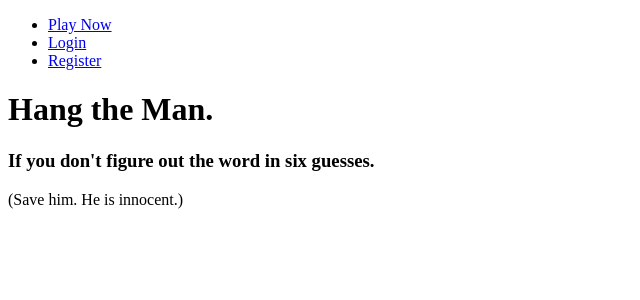
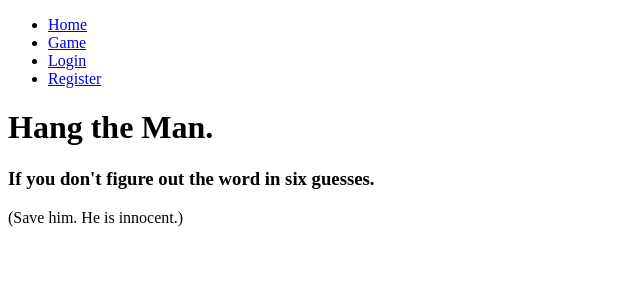
Before and after one commit to miso-tired/hangman-game, a React (Vite) app: page / in a window 1280 px wide. Shown: the top 300 px of the page, without its empty margins (0-640 px from the left). Built offline with nearby package versions, Linux system fonts and the light colour scheme; no server answers; the HTML template or start-up script is replaced by a standard one.

Commit message:
Working on navbar. Added Navbar component above the routes so the navbar displays on all pages.

```diff
--- a/src/App.tsx
+++ b/src/App.tsx
@@ -1,18 +1,20 @@
 // Imports
 import { BrowserRouter as Router, Route, Routes } from "react-router-dom";
+import Navbar from "./components/Navbar";
+import Home from "./Home";
 import { Game } from "./pages/Game";
-import SignUpForm  from './users/SignUpForm'
-import Home from "./Home";
+import SignUpForm from "./users/SignUpForm";
 import LoginForm from "./users/LoginForm";
 
 function App() {
   return (
       <Router>
+        <Navbar />
       <Routes>
         <Route path='/' element={<Home />} />
         <Route path='/game' element={<Game />} />
+        <Route path='/register' element={<SignUpForm />} />
         <Route path='/login' element={<LoginForm />} />
-        <Route path='/register' element={<SignUpForm />} />
       </Routes>
       </Router>
   )
--- a/src/Default.tsx
+++ b/src/Default.tsx
@@ -8,20 +8,7 @@
 const Def: React.FC<DefProps> = ({ children }) => {
     return (
         <>
-                <nav>
-                    <ul>
-                        <li>
-                            <a href='/game'>Play Now</a>
-                        </li>
-                        <li>
-                            <a href='/login'>Login</a>
-                        </li>
-                        <li>
-                            <a href='/register'>Register</a>
-                        </li>
-                    </ul>
-                </nav>
-                {children}
+       {children}
         </>
     );
 };
--- /dev/null
+++ b/src/components/Navbar.tsx
@@ -0,0 +1,17 @@
+import React from "react"
+import { Link } from 'react-router-dom'
+
+const Navbar = () => {
+    return (
+      <nav>
+        <ul>
+          <li><Link to="/">Home</Link></li>
+          <li><Link to="/game">Game</Link></li>
+          <li><Link to="/login">Login</Link></li>
+          <li><Link to="/register">Register</Link></li>
+        </ul>
+      </nav>
+    );
+  };
+
+export default Navbar
```
Also changed, not shown: src/components/Navbar.ts (deleted).
